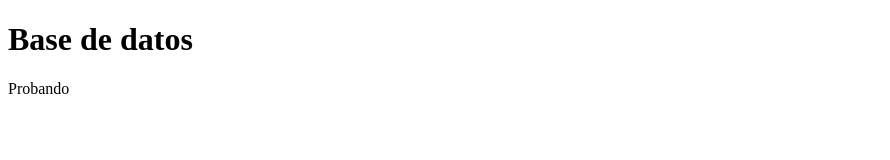
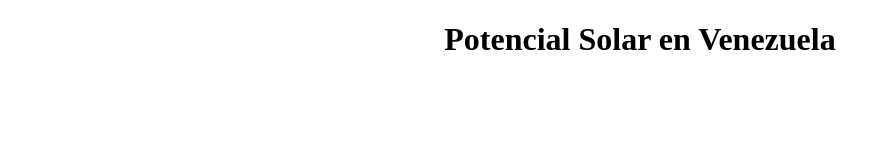
Before and after one commit to peachello/peachello.github.io, a plain HTML site: page index.html in a window 1280 px wide. Shown: the whole page, without its empty margins (0-890 px from the left). Drawn offline with Linux system fonts and the light colour scheme.

Commit message:
Update index.html

```diff
--- a/index.html
+++ b/index.html
@@ -5,8 +5,8 @@
 </head>
 <body>
 
-<h1>Base de datos</h1>
-<p>Probando</p>
+<h1 style="text-align:center;">Potencial Solar en Venezuela</h1>
+<p></p>
 
 </body>
 </html>
```
